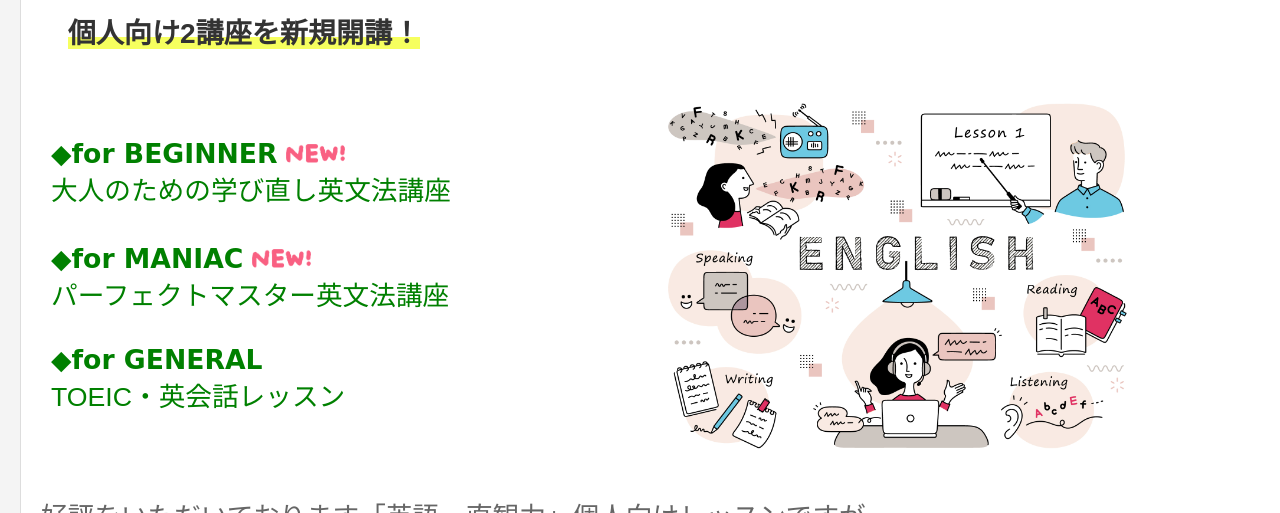
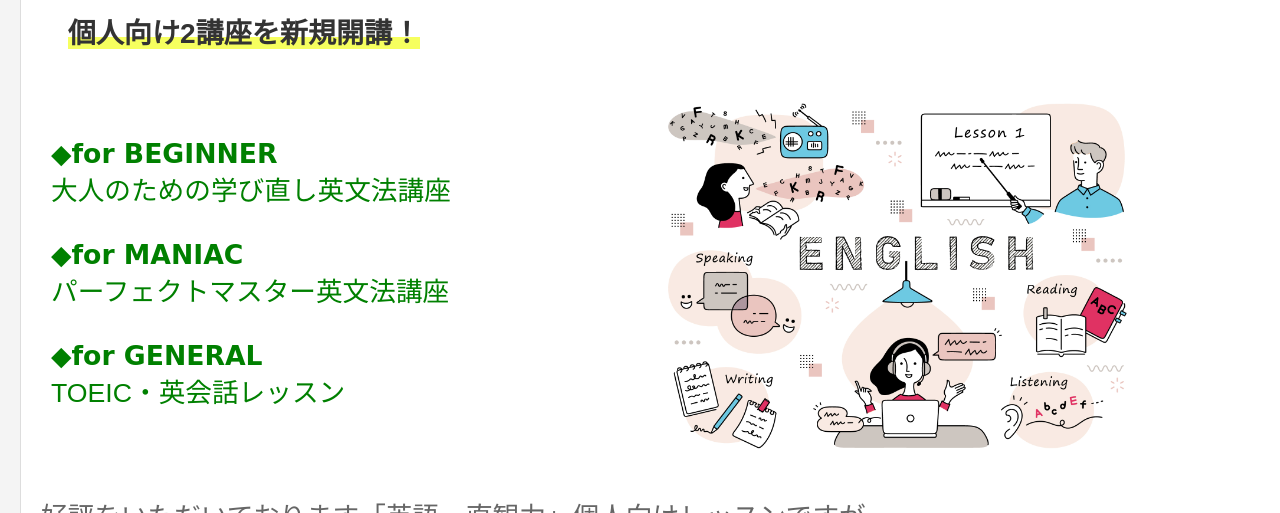
Before and after one commit to isola-23/eigoryoku, a plain HTML site: page docs/index.html in a window 1280 px wide. Shown: the part 587-1100 px from the top of the page. Drawn offline with Linux system fonts and the light colour scheme; a script that the page names is missing.

Commit message:
delete new mark

```diff
--- a/docs/index.html
+++ b/docs/index.html
@@ -39,10 +39,10 @@
             <div class="flex">
                 <div class="section-left">
                     <div style="font-size:20pt;color:green;">
-                        <div style="font-family: 'Baskerville', cursive;"><b>◆for BEGINNER</b> <img src="./image/new.png" style="width:10%"></div>
+                        <div style="font-family: 'Baskerville', cursive;"><b>◆for BEGINNER</b></div>
                         大人のための学び直し英文法講座<br>
                         <br>
-                        <div style="font-family: 'Baskerville', cursive;"><b>◆for MANIAC</b> <img src="./image/new.png" style="width:10%"></div>
+                        <div style="font-family: 'Baskerville', cursive;"><b>◆for MANIAC</b></div>
                         パーフェクトマスター英文法講座<br>
                         <br>
                         <div style="font-family: 'Baskerville', cursive;"><b>◆for GENERAL</b></div>
```
